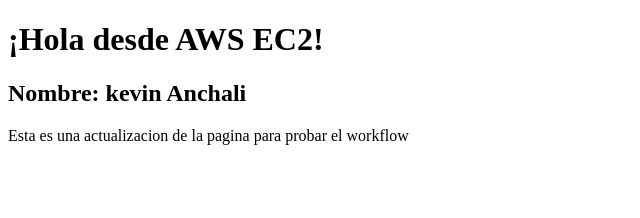
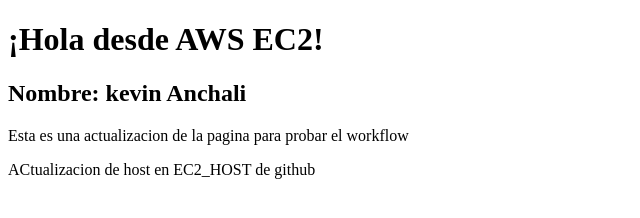
Before and after one commit to KEvinEdu14/deploytoAWS, a plain HTML site: page index.html in a window 1280 px wide. Shown: the whole page, without its empty margins (0-640 px from the left). Drawn offline with Linux system fonts and the light colour scheme.

Commit message:
Update Change Host

```diff
--- a/index.html
+++ b/index.html
@@ -9,6 +9,7 @@
     <h1>¡Hola desde AWS EC2!</h1>
     <h2>Nombre: kevin Anchali</h2>
     <p>Esta es una actualizacion de la pagina para probar el workflow</p>
+    <p>ACtualizacion de host en EC2_HOST de github</p>
 
 </body>
 </html>
```
